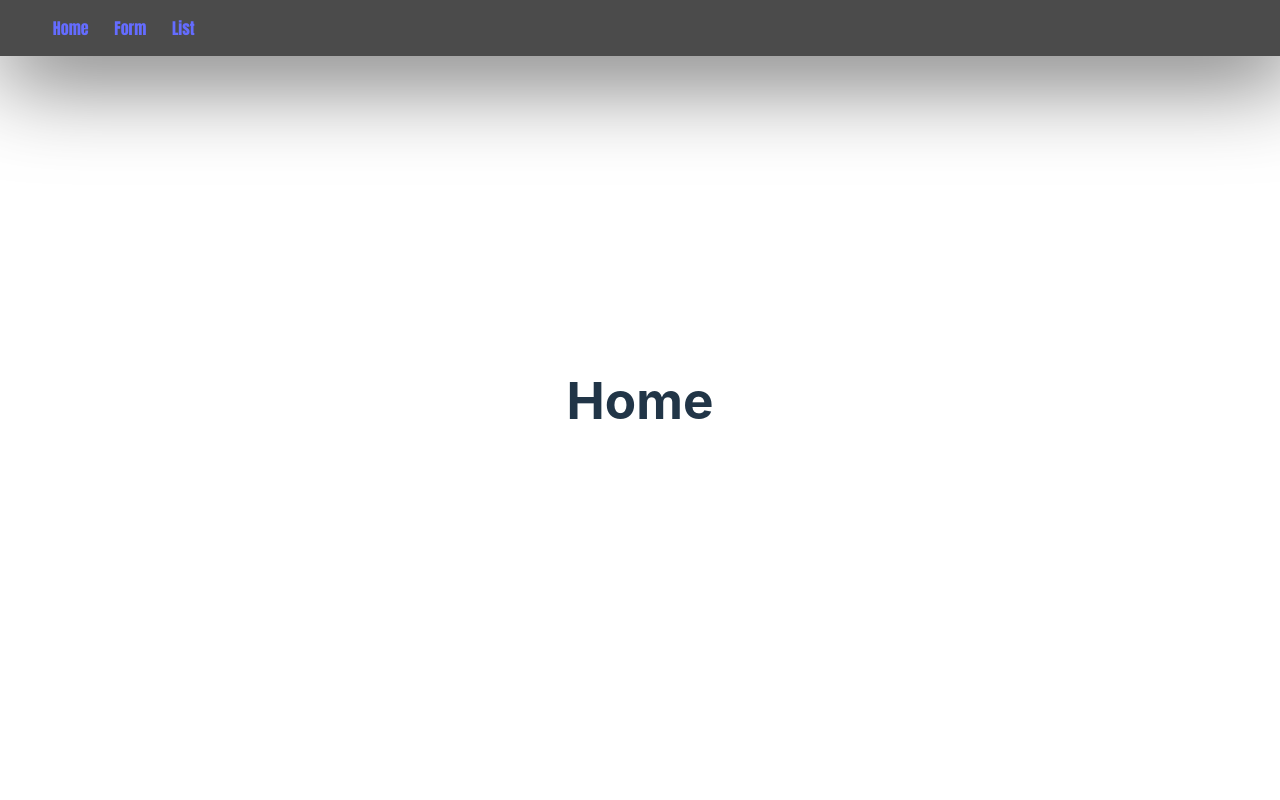
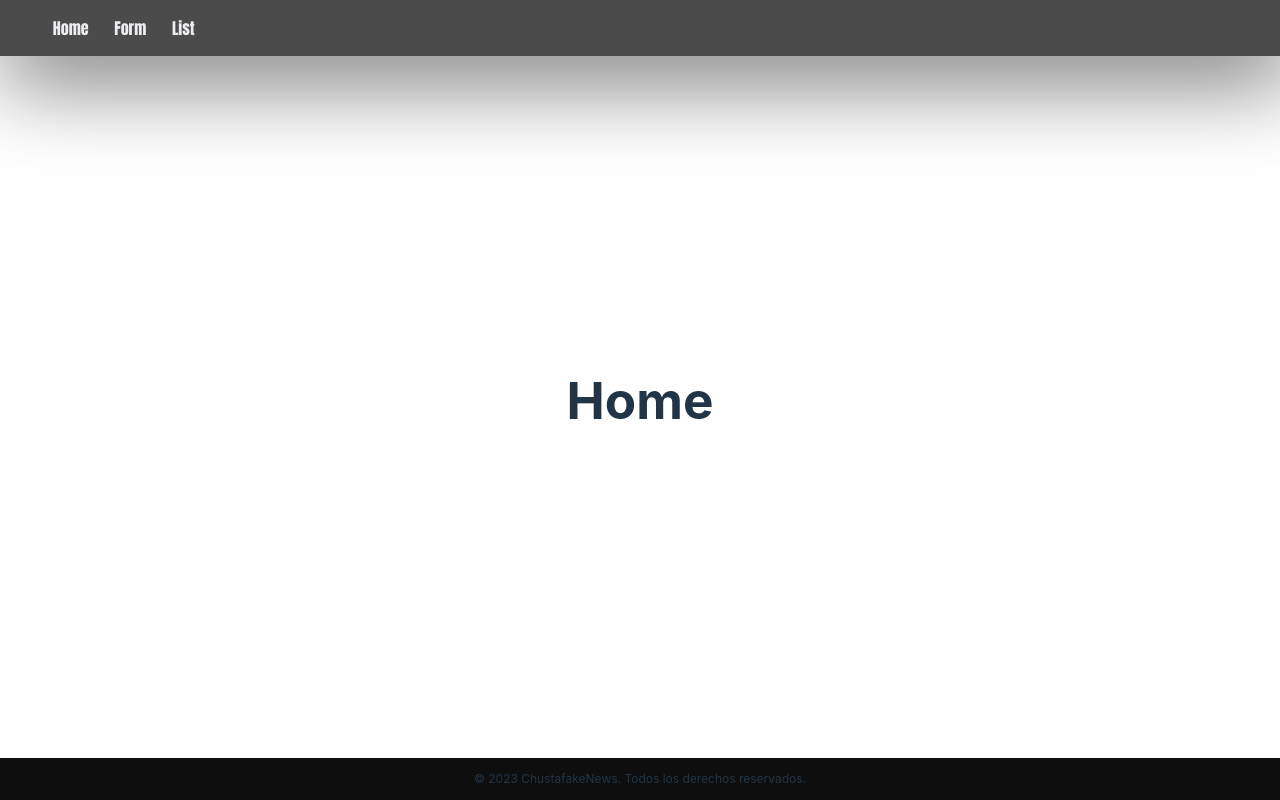
Before and after one commit to dondifer/react-news, a React (Vite) app in the folder react-news/: page / in a window 1280 px wide. Built offline with nearby package versions, Linux system fonts and the light colour scheme.

Commit message:
feat: styles and footer created

```diff
--- a/react-news/src/App.jsx
+++ b/react-news/src/App.jsx
@@ -3,6 +3,7 @@ import Home from "./components/Home/Home";
 import Header from "./components/Header/Header.jsx";
 import Form from "./components/Form/Form.jsx";
 import List from "./components/List/List.jsx";
+import Footer from "./components/Footer/Footer.jsx";
 import { BrowserRouter, Route, Routes } from "react-router-dom";
 
 function App() {
@@ -22,6 +23,7 @@ function App() {
             <Route path="/form" element={<Form />} />
             <Route path="/list" element={<List />} />
           </Routes>
+          <Footer />
         </BrowserRouter>
       </div>
     </>
--- /dev/null
+++ b/react-news/src/components/Footer/Footer.jsx
@@ -0,0 +1,13 @@
+/* eslint-disable react/prop-types */
+
+const Footer = () => {
+  return (
+    <>
+      <footer className="footer">
+        <p>&copy; 2023 ChustafakeNews. Todos los derechos reservados.</p>
+      </footer>
+    </>
+  );
+};
+
+export default Footer;
--- a/react-news/src/index.css
+++ b/react-news/src/index.css
@@ -12,15 +12,6 @@
   -webkit-font-smoothing: antialiased;
   -moz-osx-font-smoothing: grayscale;
   -webkit-text-size-adjust: 100%;
-}
-
-a {
-  font-weight: 500;
-  color: #646cff;
-  text-decoration: inherit;
-}
-a:hover {
-  color: #535bf2;
 }
 
 body {
--- a/react-news/src/sass/base/_base.scss
+++ b/react-news/src/sass/base/_base.scss
@@ -43,11 +43,11 @@
 
 a {
   font-weight: 500;
-  color: #646cff;
+  color: #ececf1;
   text-decoration: inherit;
 }
 a:hover {
-  color: #535bf2;
+  color: #adadae;
 }
 
 .res-links {
--- /dev/null
+++ b/react-news/src/sass/components/_footer.scss
@@ -0,0 +1,10 @@
+.footer {
+  background-color: rgb(15 14 14);
+  width: 100%;
+  position: absolute;
+  bottom: 0;
+  left: 0;
+  display: flex;
+  justify-content: center;
+  font-size: 12px;
+}
--- a/react-news/src/sass/main.scss
+++ b/react-news/src/sass/main.scss
@@ -4,3 +4,4 @@
 //components
 @import "./components/header";
 @import "./components/home";
+@import "./components/footer";
```
